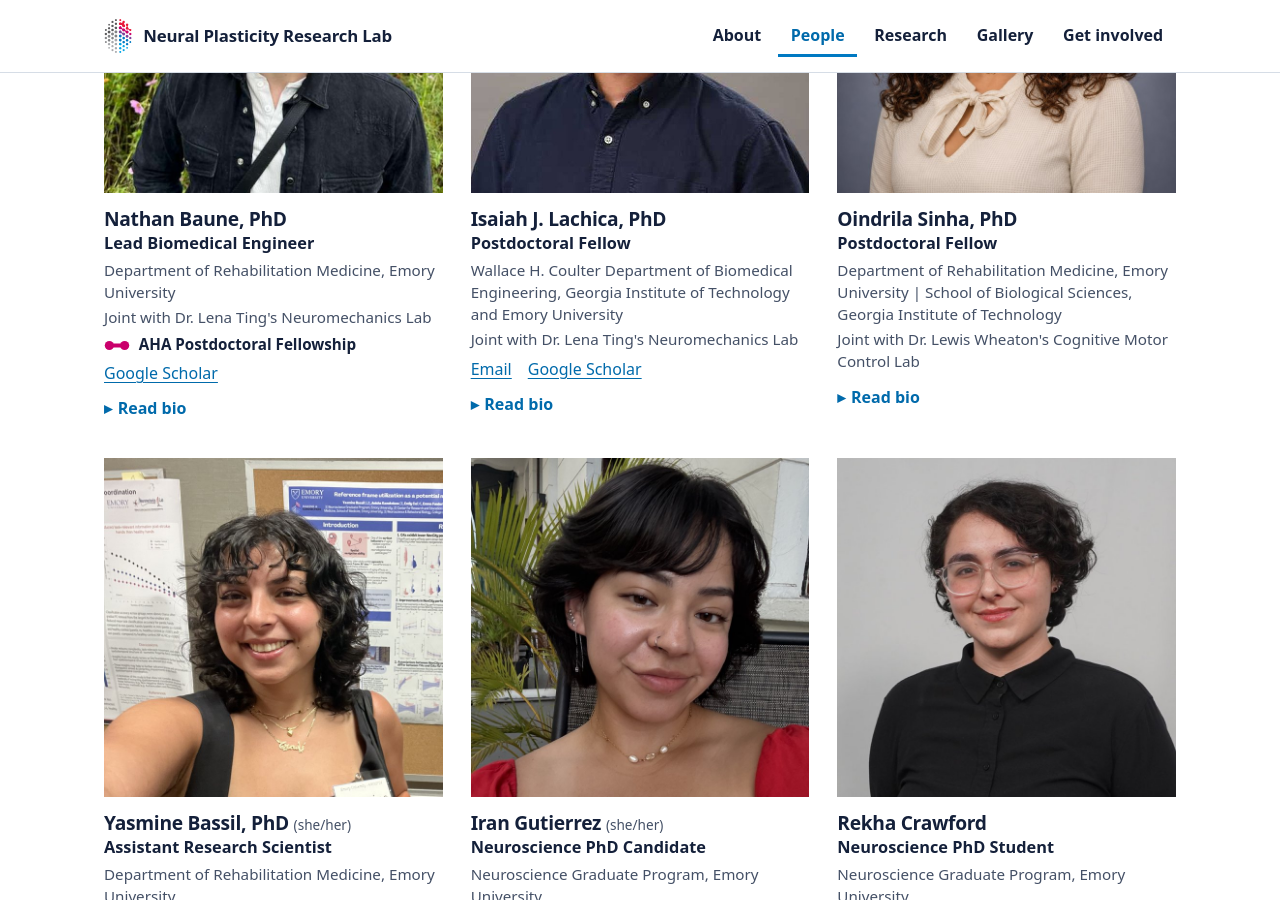
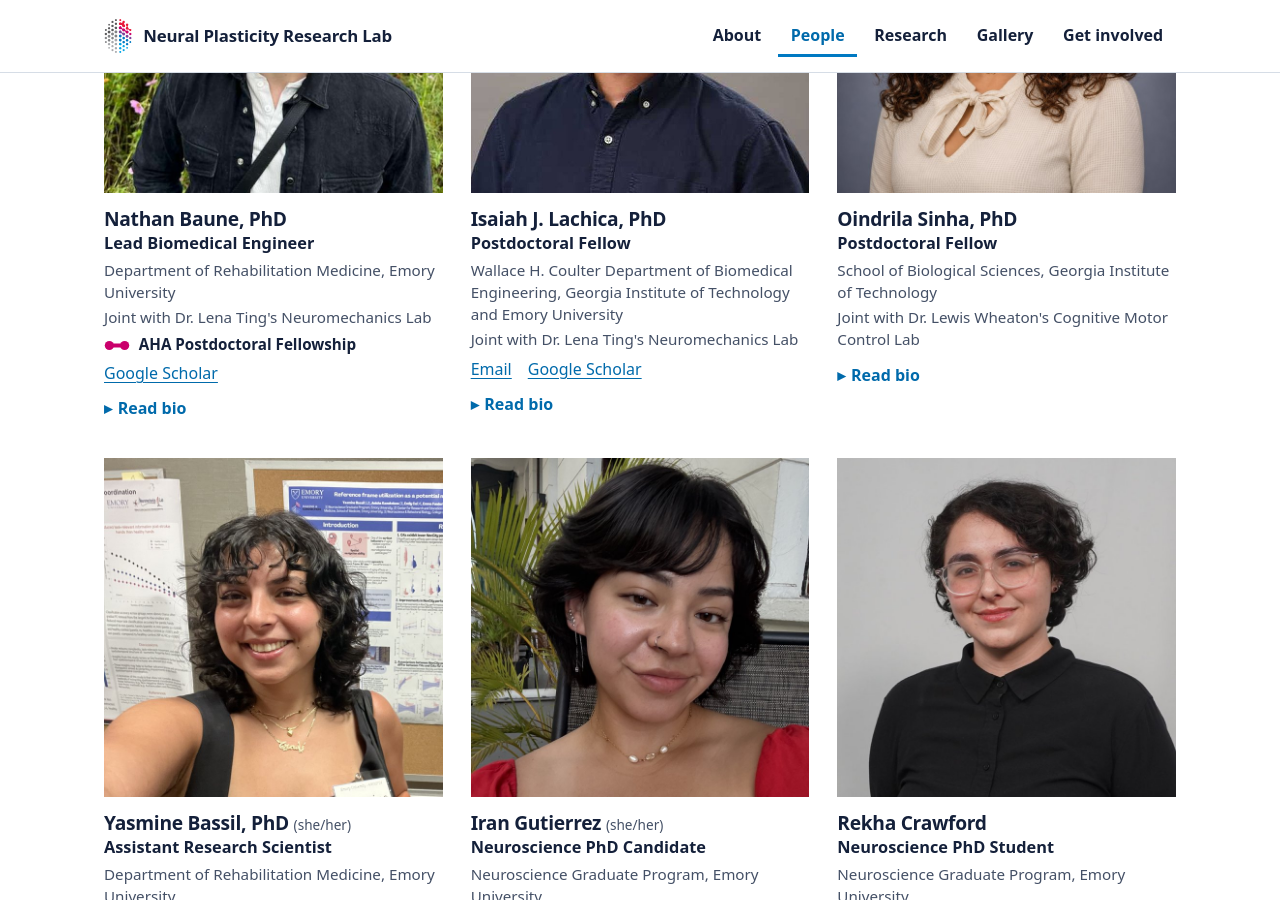
Before and after one commit to npresearchlab/npresearchlab.github.io, a Jekyll site: the page built from people.html, in a window 1280 px wide and 900 px high, scrolled down 1233 px. Built offline with Jekyll 4.4.1, drawn with Linux system fonts in a browser that asks for light colours; some web fonts are replaced.

Commit message:
People: Oindrila lists her primary department (Georgia Tech Biological Sciences)
Co-Authored-By: Claude Opus 5.5 <noreply@anthropic.com>
Claude-Session: https://claude.ai/code/session_01A6YfpnrJqQKYAxW4w34cR4

```diff
--- a/_data/members.yml
+++ b/_data/members.yml
@@ -53,7 +53,7 @@
 - name: Oindrila Sinha, PhD
   role: Postdoctoral Fellow
   group: Research staff, postdocs, and graduate students
-  affiliation: "Department of Rehabilitation Medicine, Emory University | School of Biological Sciences, Georgia Institute of Technology"
+  affiliation: School of Biological Sciences, Georgia Institute of Technology
   joint: Joint with Dr. Lewis Wheaton's Cognitive Motor Control Lab
   photo: /assets/img/people/oindrila-sinha.jpg
   bio: "[PLACEHOLDER BIO — replace with a 2–4 sentence bio.]"
```
